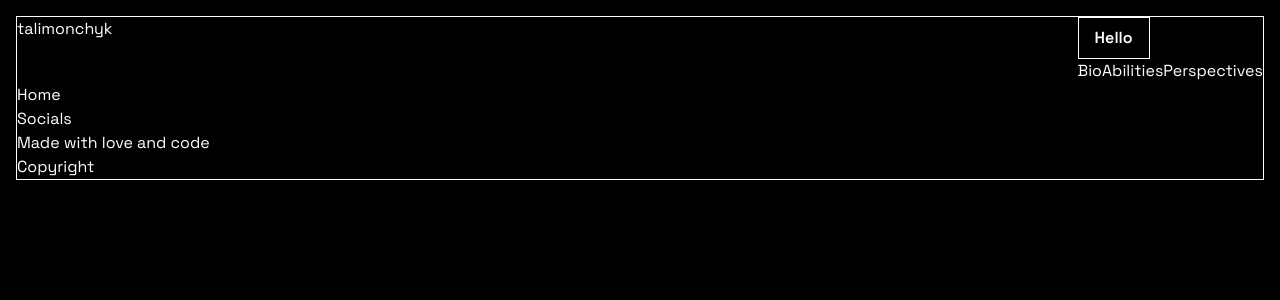
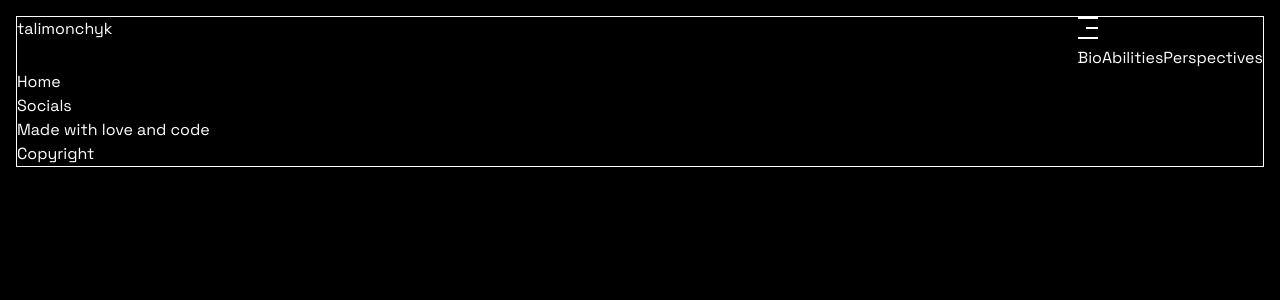
Before and after one commit to diletant93/portfolio, a React (Vite) app: page / in a window 1280 px wide. Shown: the top 300 px of the page. Built offline with nearby package versions, Linux system fonts and the light colour scheme.

Commit message:
burger: styles, no functionality yet

```diff
--- a/src/layouts/header/Burger.tsx
+++ b/src/layouts/header/Burger.tsx
@@ -1,7 +1,13 @@
 import Button from "@/components/ui/Button";
+import { cn } from "@/utils/cn";
 
 export default function Burger() {
+    const lineStyles = "block w-5 bg-secondary h-[2px]"
     return (
-        <Button>Hello</Button>
+        <Button className="border-0 p-0 hover:bg-transparent hover:scale-x-150 hover:scale-y-125 transition-all origin-right">
+            <span className={lineStyles}></span>
+            <span className={cn(lineStyles, 'w-3 self-end my-2 ml-auto')}></span>
+            <span className={lineStyles}></span>
+        </Button>
     );
 }
```
Also changed, not shown: 1 other file (tests, documents, lock files or other folders).
